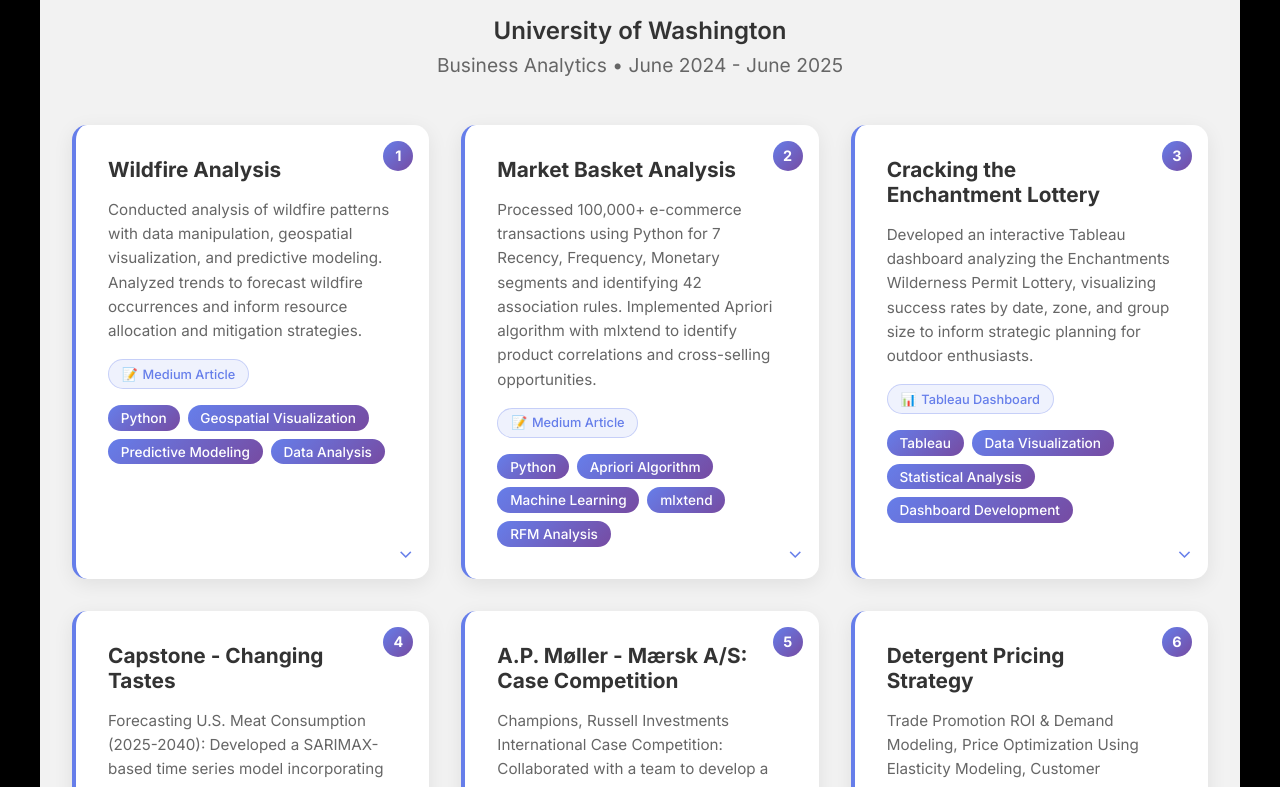
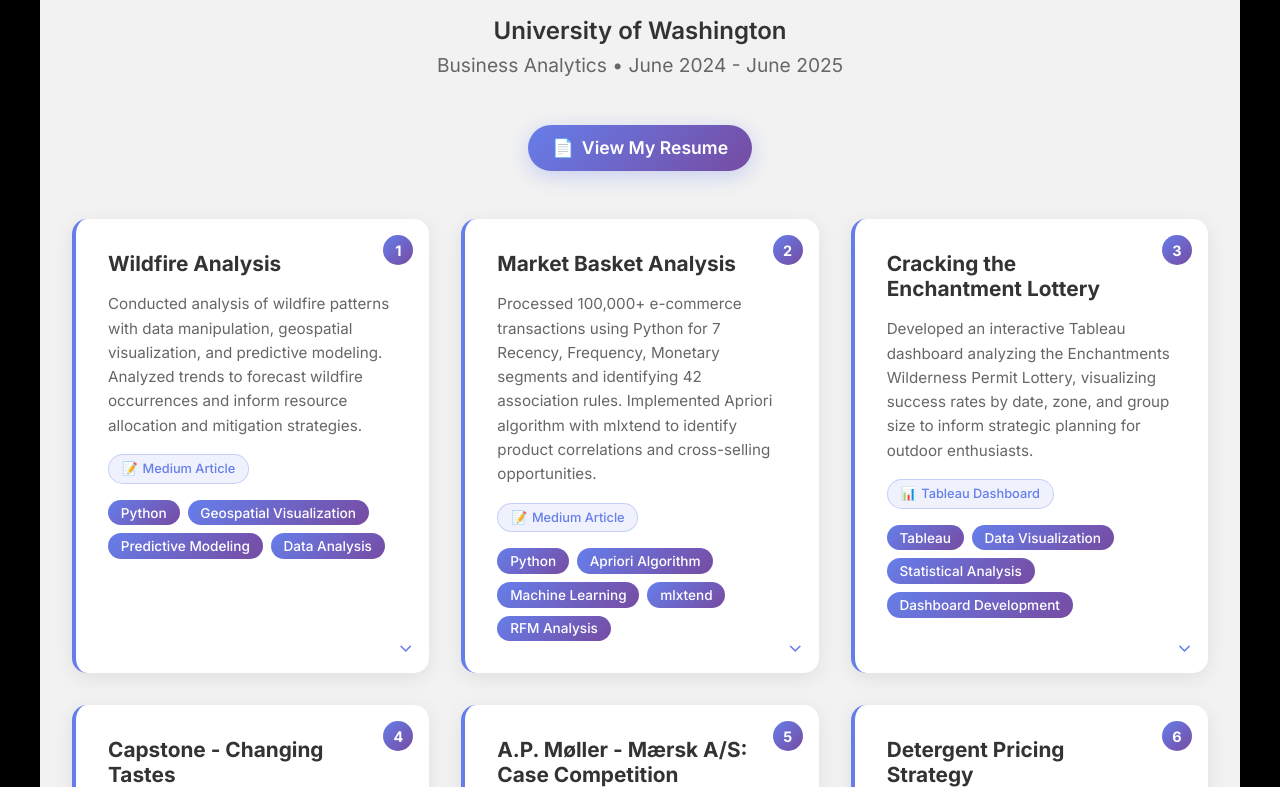
Before and after one commit to Smita-Kulkarni-13/smita-portfolio-code-puppy, a React (Create React App) app: page / in a window 1280 px wide. Shown: the part 2493-3280 px from the top of the page. Built offline with nearby package versions, Linux system fonts and the light colour scheme.

Commit message:
add-resume-link-and-move-detergent-link-to-maersk

```diff
--- a/src/components/AcademicProjects.js
+++ b/src/components/AcademicProjects.js
@@ -60,7 +60,10 @@ const AcademicProjects = () => {
       detailedDescription: "High-pressure case competition requiring rapid analysis and strategic thinking to solve complex business challenges for a global shipping giant.",
       tools: ["Strategic Analysis", "Data Analytics", "Presentation Skills", "Business Intelligence"],
       university: "University of Washington",
-      program: "Business Analytics June 2024 - June 2025"
+      program: "Business Analytics June 2024 - June 2025",
+      links: [
+        { type: "Case Report", url: "https://drive.google.com/file/d/1Jiv4JDKEN1QRN_YsD59zGgBlvy7Mhb9x/view?usp=drive_link" }
+      ]
     },
     {
       id: 6,
@@ -164,6 +167,40 @@ const AcademicProjects = () => {
             University of Washington
           </h3>
           <p>Business Analytics • June 2024 - June 2025</p>
+        </motion.div>
+
+        {/* Resume Link */}
+        <motion.div
+          variants={itemVariants}
+          style={{
+            textAlign: 'center',
+            marginTop: '2rem',
+            marginBottom: '3rem'
+          }}
+        >
+          <motion.a
+            href="https://drive.google.com/file/d/1AY35kFh04BleJk48OMjwpg8D1U6WQwE1/view?usp=drive_link"
+            target="_blank"
+            rel="noopener noreferrer"
+            whileHover={{ scale: 1.05 }}
+            whileTap={{ scale: 0.95 }}
+            style={{
+              display: 'inline-flex',
+              alignItems: 'center',
+              gap: '0.5rem',
+              padding: '0.8rem 1.5rem',
+              background: 'linear-gradient(135deg, #667eea, #764ba2)',
+              color: 'white',
+              textDecoration: 'none',
+              fontSize: '1.1rem',
+              fontWeight: '600',
+              borderRadius: '25px',
+              boxShadow: '0 5px 20px rgba(102, 126, 234, 0.3)'
+            }}
+          >
+            <span>📄</span>
+            View My Resume
+          </motion.a>
         </motion.div>
 
         {/* Projects Grid */}
```
